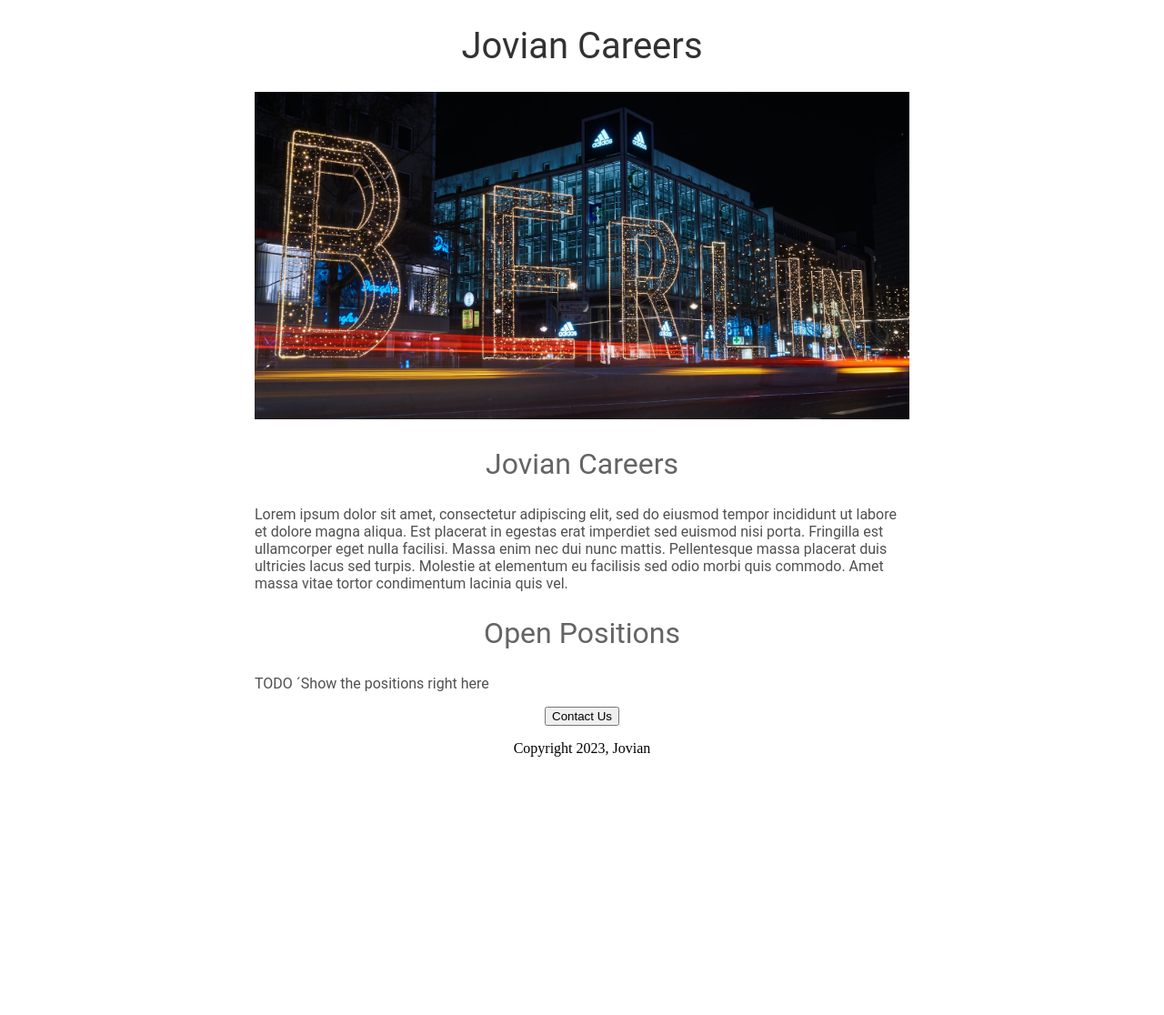
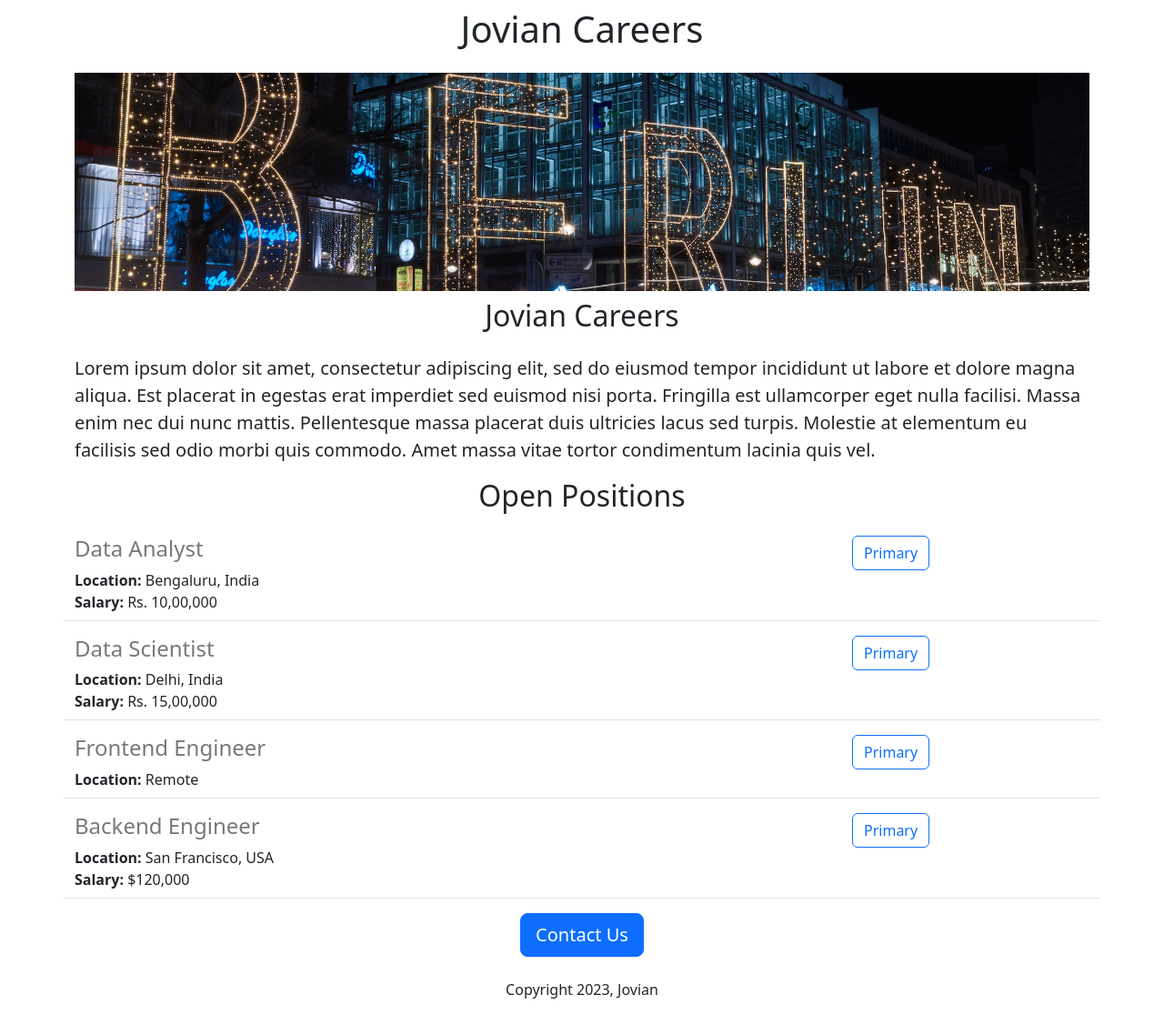
Before and after one commit to hakanormanci/jovian-career-website, a Flask app: page / in a window 1280 px wide. Shown: the whole page at 91% size. Before the commit the page ends 832 px from the top, so only its background shows below. Run offline with Flask 3, Linux system fonts and the light colour scheme.

Commit message:
Added dynamic data and api route

```diff
--- a/app.py
+++ b/app.py
@@ -1,10 +1,22 @@
-from flask import Flask, render_template
+from flask import Flask, render_template, jsonify
 
 app=Flask(__name__)
 
+JOBS=[
+  {"Id":1, "Title":"Data Analyst", "Location":"Bengaluru, India", "Salary":"Rs. 10,00,000"},
+  {"Id":2, "Title":"Data Scientist", "Location":"Delhi, India", "Salary" :"Rs. 15,00,000"},
+  {"Id":3, "Title":"Frontend Engineer", "Location":"Remote"},
+  {"Id":4, "Title":"Backend Engineer", "Location":"San Francisco, USA", "Salary": "$120,000"}
+]
+
 @app.route("/")
 def hello_world():
-  return render_template('home.html')
+  return render_template('home.html', joblar=JOBS,
+                        company_name="Jovian")
+
+@app.route("/api/jobs")
+def list_jobs():
+  return(jsonify(JOBS))
 
 if __name__ == "__main__":
   app.run(host='0.0.0.0', debug=True)
--- a/templates/home.html
+++ b/templates/home.html
@@ -4,51 +4,32 @@
     <title>
       Jovian Careers
     </title>
+    <meta charset="utf-8">
+    <meta name="viewport" content="width=device-width, initial-scale=1">
+    <link href="https://cdn.jsdelivr.net/npm/bootstrap@5.3.2/dist/css/bootstrap.min.css" rel="stylesheet" integrity="sha384-T3c6CoIi6uLrA9TneNEoa7RxnatzjcDSCmG1MXxSR1GAsXEV/Dwwykc2MPK8M2HN" crossorigin="anonymous">
     <style>
-      h1 {
-        font-size: 40px;
-        font-family: Roboto;
-        font-weight: normal;
-        color: rgb(50, 50, 50);
-        text-align: center;
-      }
-
       #banner {
         width: 100%;
-        height: 360px;
-        object-fit: cover;
-      }
-
-      h2 {
-        font-size: 32px;
-        font-family: Roboto;
-        font-weight: normal;
-        color: rgb(100, 100, 100);
-        text-align: center;
-      }
-
-      .bodytext {
-        font-family: Roboto;
-        color: rgb(80,80,80)
-      }
-
-      #container {
-        max-width: 720px;
-        margin: 0 auto;
+        height: 240px;
+        object-fit: cover
       }
     </style>
   </head>
   <body>
-    <div id="container">
-    <h1>Jovian Careers</h1>
-    <img id="banner" src="https://jovian-career-website.hakanormanc.repl.co/static/banner.jpg" height="320">
-    <h2>Jovian Careers</h2>
-    <p class="bodytext">Lorem ipsum dolor sit amet, consectetur adipiscing elit, sed do eiusmod tempor incididunt ut labore et dolore magna aliqua. Est placerat in egestas erat imperdiet sed euismod nisi porta. Fringilla est ullamcorper eget nulla facilisi. Massa enim nec dui nunc mattis. Pellentesque massa placerat duis ultricies lacus sed turpis. Molestie at elementum eu facilisis sed odio morbi quis commodo. Amet massa vitae tortor condimentum lacinia quis vel.</p>
-    <h2>Open Positions</h2>
-    <p class="bodytext">TODO ´Show the positions right here</p>
-      <div style="text-align:center">
-    <button >Contact Us</button>
-        <p>Copyright 2023, Jovian</p>
+    <div class="container">
+    <h1 class="text-center mt-2 mb-4">{{company_name}} Careers</h1>
+    <img class="img-fluid" id="banner" src="https://jovian-career-website.hakanormanc.repl.co/static/banner.jpg">
+    <h2 class="text-center mt-2 mb-4">Jovian Careers</h2>
+    <p class="lead">Lorem ipsum dolor sit amet, consectetur adipiscing elit, sed do eiusmod tempor incididunt ut labore et dolore magna aliqua. Est placerat in egestas erat imperdiet sed euismod nisi porta. Fringilla est ullamcorper eget nulla facilisi. Massa enim nec dui nunc mattis. Pellentesque massa placerat duis ultricies lacus sed turpis. Molestie at elementum eu facilisis sed odio morbi quis commodo. Amet massa vitae tortor condimentum lacinia quis vel.</p>
+    <h2 class="text-center mt-2 mb-4">Open Positions</h2>
+    <div>
+      {% for job in joblar %}
+        {% include "jobitem.html" %}
+      {% endfor %}
+      </div>
+      <div class="text-center">
+    <button class="btn btn-primary btn-lg">Contact Us</button>
+        <p class="mt-4">Copyright 2023, Jovian</p>
       </div>
     </div>
   </body>
--- /dev/null
+++ b/templates/jobitem.html
@@ -0,0 +1,16 @@
+<div class="border-bottom row" style="margin-bottom:16px;padding-bottom: 8px">
+  <div class="col-9">
+  <h4
+    style="color:rgb(120,120,120,120); margin-ottom:4px;">     {{job["Title"]}}
+  </h4>
+<div>
+  <b>Location:</b> {{job["Location"]}}
+</div>
+{% if "Salary" in job %}
+  <div><b>Salary: </b> {{job["Salary"]}}</div>
+  {% endif %}
+  </div>
+  <div class="col-3">
+    <button type="button" class="btn btn-outline-primary">Primary</button>
+  </div>
+</div>
```
